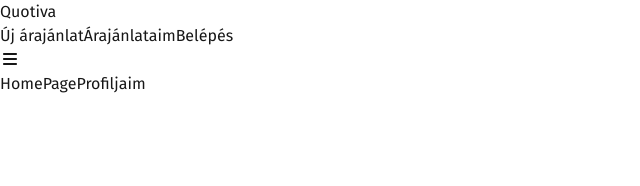
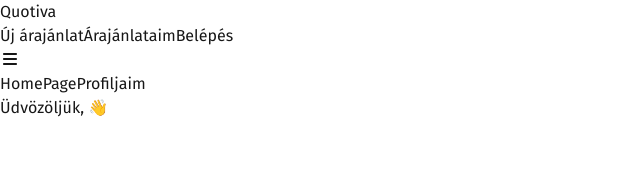
Before and after one commit to NemethTamas1/QuotivaProject, a Next.js app in the folder frontend/: page /dashboard in a window 1280 px wide. Shown: the top 186 px of the page, without its empty margins (0-640 px from the left). Built offline with nearby package versions, Linux system fonts and the light colour scheme; no server answers.

Commit message:
homepage refactored. it now only watches the AuthContext to see if a user is logged in or not

```diff
--- a/frontend/app/dashboard/components/HomePage.tsx
+++ b/frontend/app/dashboard/components/HomePage.tsx
@@ -1,38 +1,16 @@
 'use client';
 
-import { useEffect, useState } from "react";
-import { whoAmI } from "@/lib/auth";
+import { useAuth } from "@/context/AuthContext";
 
-interface User {
-    name: string
-}
 
 export default function HomePage() {
 
-    const [user, setUser] = useState<User>();
-    const [loading, setLoading] = useState(true);
+    const { user } = useAuth();
 
-    useEffect(() => {
-        const fetchUser = async () => {
-            try {
-                const userData = await whoAmI();
-                setUser(userData);
-            } catch (error) {
-                console.error("Nem sikerült lekérni a felhasználót:", error);
-            } finally{
-                setLoading(false);
-            }
-        };
-
-        fetchUser();
-    }, []);
-
-    if (!user) return null;
 
     return (
-
         <>
-            <h1 className="text-3xl p-6">Üdvözöljük, {user.name}👋</h1>
+            <h1 className="text-3xl p-6">Üdvözöljük, {user?.name}👋</h1>
         </>
     );
 }
```
